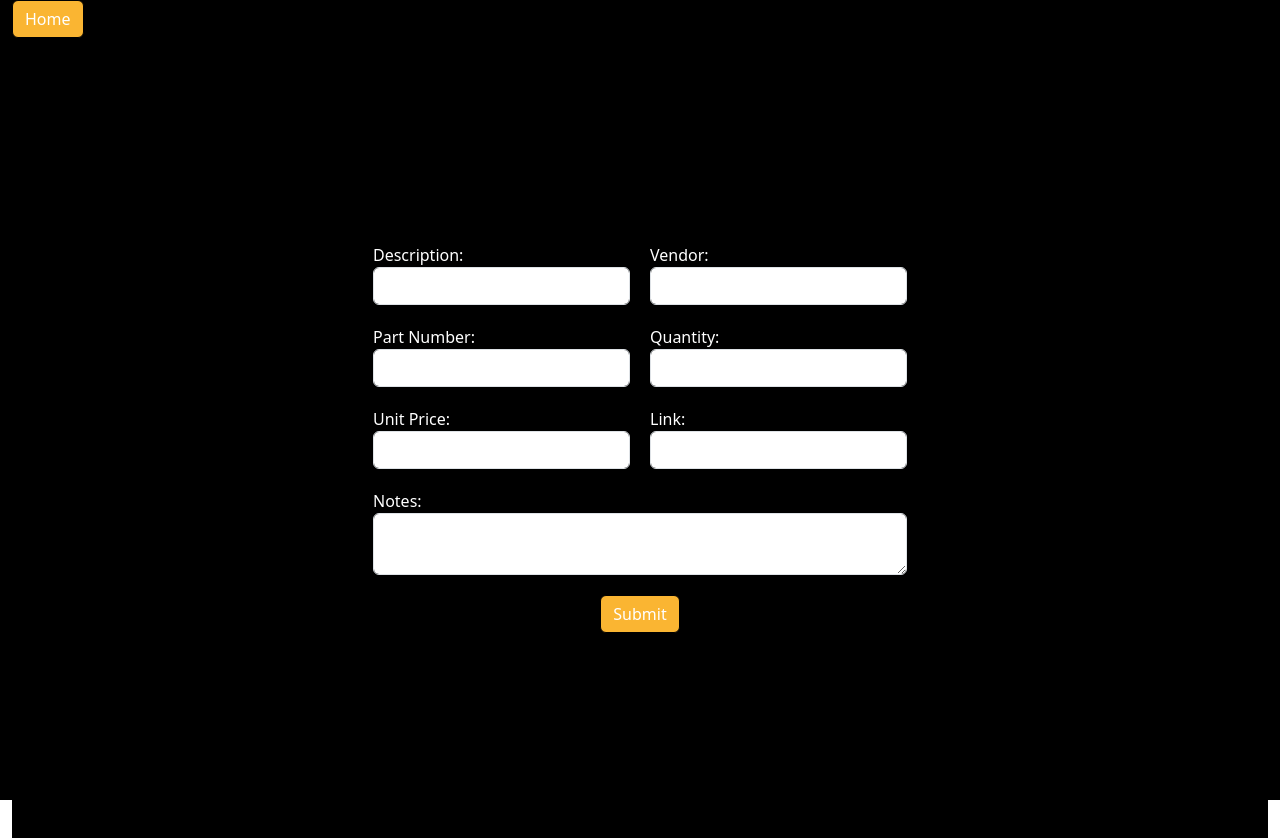
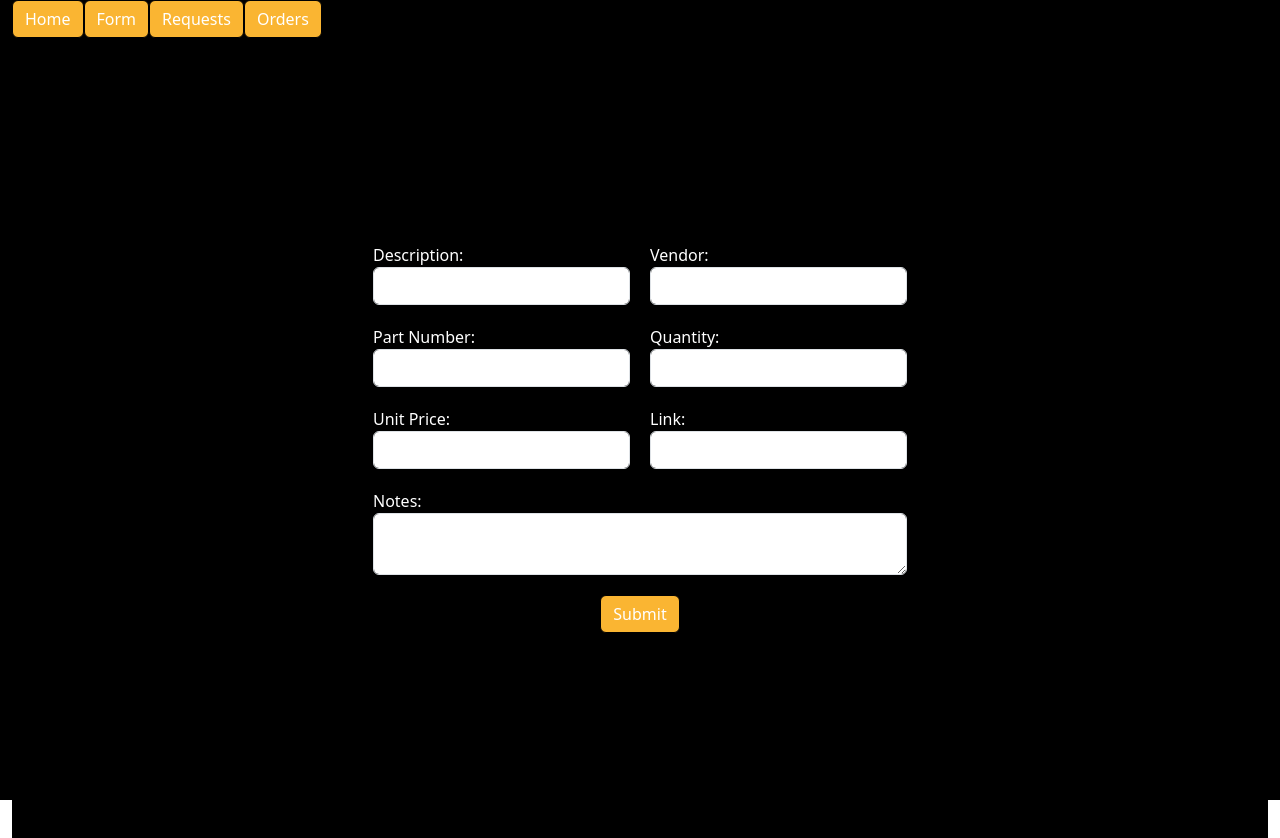
Before and after one commit to buwunny/ordering-app, a React app in the folder frontend/: page /form in a window 1280 px wide. Built offline with nearby package versions, Linux system fonts and the light colour scheme; sample sign-in values are in the browser's storage.

Commit message:
css and buttons

```diff
--- a/frontend/src/pages/Form.js
+++ b/frontend/src/pages/Form.js
@@ -42,8 +42,17 @@ const Form = () => {
     return (
         <div className="container-fluid">
             <Link to="/">
-                <button className="btn btn-secondary">Home</button>
-            </Link>
+                    <button className="btn btn-primary">Home</button>
+                </Link>
+                <Link to="/form">
+                    <button className="btn btn-primary">Form</button>
+                </Link>
+                <Link to="/requests">
+                    <button className="btn btn-primary">Requests</button>
+                </Link>
+                <Link to="/orders">
+                    <button className="btn btn-primary">Orders</button>
+                </Link>
             <div className="container-fluid" style={{ display: 'flex', justifyContent: 'center', alignItems: 'center', }}>
                 <form onSubmit={handleSubmit} style={{ display: 'grid', gridTemplateColumns: '1fr 1fr', gap: '20px', justifyContent: 'center' }}>
                     <div className="form-group">
--- a/frontend/src/pages/Orders.js
+++ b/frontend/src/pages/Orders.js
@@ -6,6 +6,7 @@ import './styles.css';
 
 const Orders = () => {
     const [orders, setOrders] = useState([]);
+    const [originalOrders, setOriginalOrders] = useState([]);
     const [message, setMessage] = useState('');
     const [changed, setChanged] = useState(false);
 
@@ -18,27 +19,21 @@ const Orders = () => {
             try {
                 const response = await axios.get('/api/orders', { headers });
                 console.log(response.data); // Print response to console
+                setOriginalOrders(response.data);
                 setOrders(response.data); // Make requests a 2D array
             } catch (error) {
                 setMessage('An error occurred');
             }
-        };
+        }
         fetchRequests();
     }, []);
+
 
     async function handleChange(index, event, field) {
         const newOrders = [...orders];
         newOrders[index][field] = event.target.value;
         setOrders(newOrders);
         setChanged(true);
-
-        // try {
-        //     const response = await axios.put(`/api/orders/${orders[index].ID}`, newOrders[index], { headers });
-        //     setMessage(response.status);
-        // } catch (error) {
-        //     console.log(error)
-        //     setMessage('An error occurred');
-        // }
     }
 
     async function handleOrderedChange(index, event, field){
@@ -63,17 +58,43 @@ const Orders = () => {
         }
     }
 
+    function cancelChanges() {
+        setOrders([...originalOrders]);
+        setChanged(false);
+        setMessage('Changes cancelled');
+    }
+
     return (
         <div className="container-fluid">
-            <div className="row">
-                <div className="col">
-                    <Link to="/">
-                        <button className="btn btn-primary">Home</button>
-                    </Link>
-                    {changed && (<button className="btn btn-primary" onClick={saveChanges}>Save Changes</button>)}
-                </div>
+            <div>
+                <Link to="/">
+                    <button className="btn btn-primary">Home</button>
+                </Link>
+                <Link to="/form">
+                    <button className="btn btn-primary">Form</button>
+                </Link>
+                <Link to="/requests">
+                    <button className="btn btn-primary">Requests</button>
+                </Link>
+                <Link to="/orders">
+                    <button className="btn btn-primary">Orders</button>
+                </Link>
             </div>
-            <div className="row">
+            <div>
+                {changed && (
+                    <>
+                        <button className="btn btn-primary" onClick={saveChanges}>
+                            Save Changes
+                        </button>
+                        <button className="btn btn-primary" onClick={cancelChanges}>
+                            Cancel Changes
+                        </button>
+                    </>
+                )}
+                {message && <p>{message}</p>}
+            </div>
+            <div className="table-container">
+                <div className="row">
                 {localStorage.getItem('role') === 'user' && (
                     <div className="col">
                         <p><strong>Status</strong></p>
@@ -211,7 +232,7 @@ const Orders = () => {
                     )}
                 </div>
             ))}
-            {message && <p>{message}</p>}
+            </div>
         </div>
     );
 };
--- a/frontend/src/pages/Requests.js
+++ b/frontend/src/pages/Requests.js
@@ -56,6 +56,18 @@ const Requests = () => {
 
     return (
         <div className="container-fluid">
+            <Link to="/">
+                <button className="btn btn-primary">Home</button>
+            </Link>
+            <Link to="/form">
+                <button className="btn btn-primary">Form</button>
+            </Link>
+            <Link to="/requests">
+                <button className="btn btn-primary">Requests</button>
+            </Link>
+            <Link to="/orders">
+                <button className="btn btn-primary">Orders</button>
+            </Link>
             <div className="row">
                 <div className="col">
                     <strong>Description</strong>
@@ -109,9 +121,6 @@ const Requests = () => {
                     )}
                 </div>
             ))}
-            <Link to="/">
-                <button className="btn btn-primary">Home</button>
-            </Link>
             {message && <p>{message}</p>}
         </div>
     );
--- a/frontend/src/pages/styles.css
+++ b/frontend/src/pages/styles.css
@@ -46,4 +46,25 @@ label {
 .border-column {
     border: 1px solid #FAB532;
     color: white;
+    height: 40px;
 }
+
+
+.table-container {
+    height: 1000px;
+    /* overflow-y: auto; */
+}
+
+@media (max-width: 1000px) {
+    .table-container {
+        width: 1000px;
+        height: 1000px;
+        overflow: auto;
+        padding-left: 15px;
+    }
+
+}
+
+.form-check-input:checked {
+    background-color: #FAB532;
+}
```
